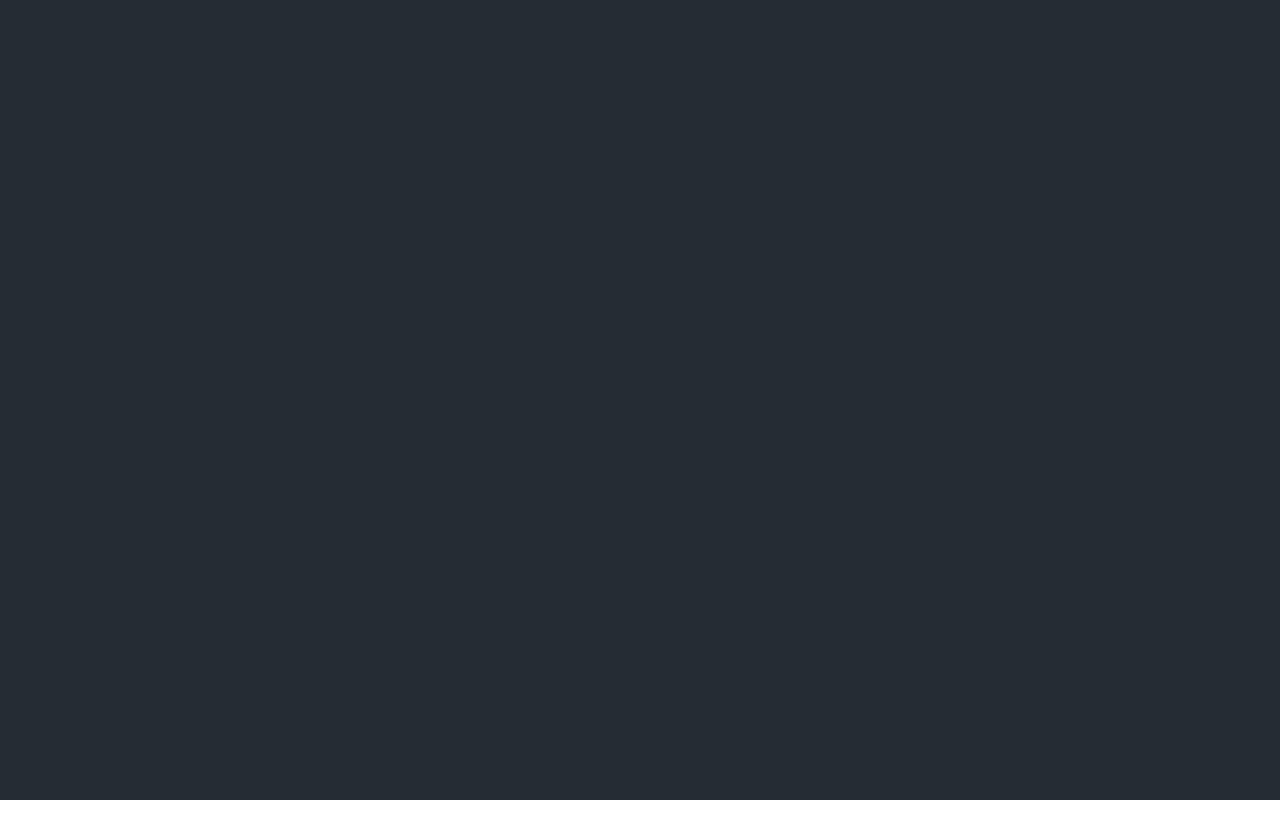
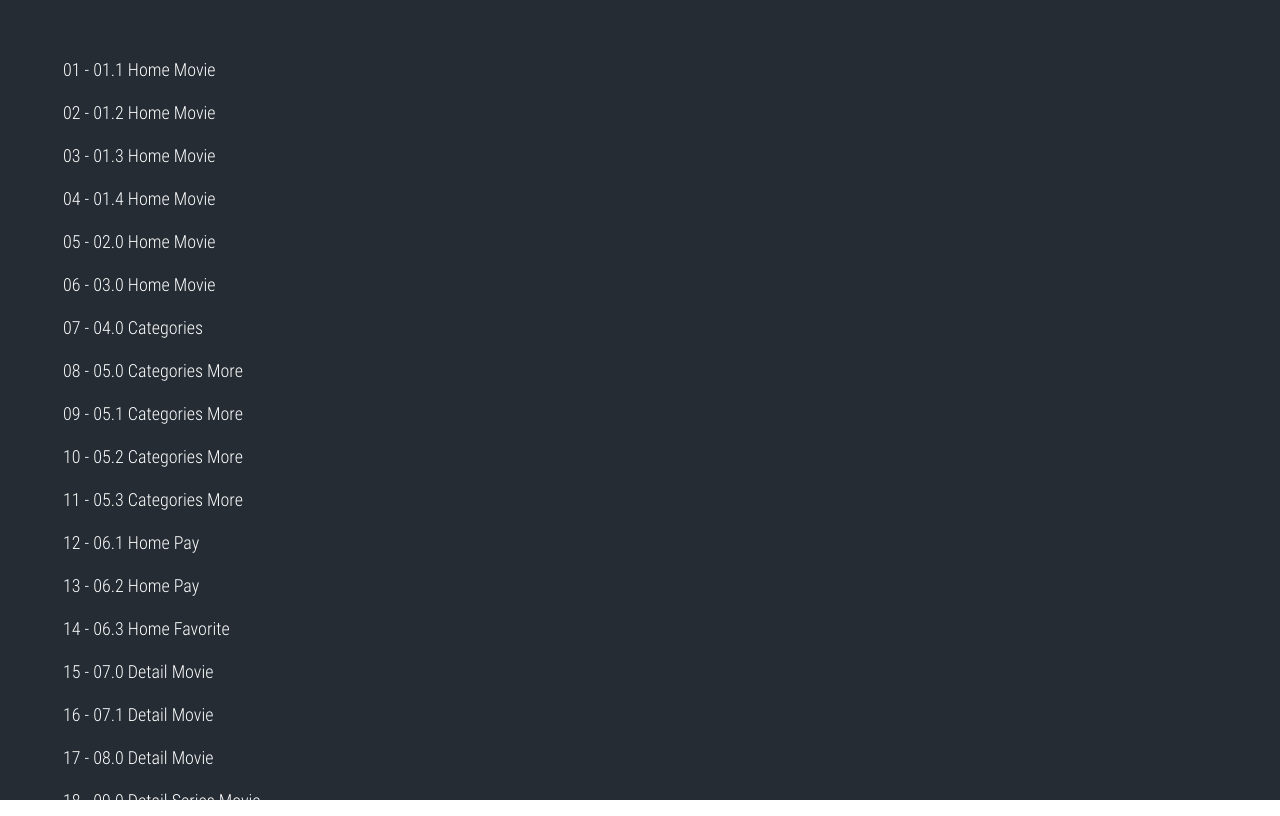
Before and after one commit to hellodoli/demo-new-ui-2020, a plain HTML site: page index.html in a window 1280 px wide. Drawn offline with Linux system fonts and the light colour scheme.

Commit message:
Updated code css

```diff
--- a/css/main.css
+++ b/css/main.css
@@ -1,8 +1,23 @@
 /******************************************************
-Teamplate:
+Teamplate: Demo WebBox
 Author: Thanh Nguyen
 Create_at: 04/05/2019 11:45
 *******************************************************/
+/*-----------------------------------------------------
+	00. Style General
+	01. Home Movie
+	02. Home Pay
+	03. Home Favorite
+	04. Categories
+	05. Categories More
+	06.	Details Movie
+	07.	Details Series Movie
+	08. Search Movie
+------------------------------------------------------*/
+
+/*----------------------------------------------------
+				00. Style General
+-----------------------------------------------------*/
 @font-face {
 	font-family: 'RobotoCondensed-Regular';
 	src: url('../fonts/RobotoCondensed-Regular.eot');
@@ -19,20 +34,29 @@ Create_at: 04/05/2019 11:45
 }
 body{
 	color: #333;
-	font-size: 1rem;
+	font-size: 18px;
 	font-family: 'RobotoCondensed-Light';
 }
 img{
 	max-width: 100%;
 	height: auto;
-	-webkit-transition: all .4s ease;
-	   -moz-transition: all .4s ease;
-	    -ms-transition: all .4s ease;
-	     -o-transition: all .4s ease;
-	        transition: all .4s ease;
+	-webkit-transition: all .3s ease;
+	   -moz-transition: all .3s ease;
+	    -ms-transition: all .3s ease;
+	     -o-transition: all .3s ease;
+	        transition: all .3s ease;
 }
 ul{
+	list-style: none;
 	padding: 0;
+	margin: 0 auto;
+}
+a{
+	color: #fff;
+}
+a:hover, a:focus{
+	color: #ff0;
+	text-decoration: none;
 }
 p{
 	margin-bottom: 0;
@@ -41,23 +65,54 @@ h1, h2, h3, h4, h5, h6{
 	font-family: 'RobotoCondensed-Regular';
 	line-height: normal;
 }
-
-/*******************************************************
-					PAGE-SECTION-TITLE
-/*******************************************************/
 .content-section{
 	background-color: #252c34;
 	height: 100vh;
+	padding: 3rem;
 	width: 100vw;
 }
-.key-area{
-	width: 100%;
-	height: 100%;
+.list-layout{
+	height: 768px;
+    overflow: hidden;
+    overflow-y: auto;
+    transition: all .4s ease;
 }
-.key-area .table{
-	margin: 0 auto;
-	width: 50%;
+.list-layout ul li a{
+	display: block;
+	padding: .5rem 0;
 }
-/*******************************************************
-					LINE-SECTION-TITLE
-/*******************************************************/
+/*----------------------------------------------------
+				00. Style General
+-----------------------------------------------------*/
+
+/*----------------------------------------------------
+				01. Home Movie
+-----------------------------------------------------*/
+
+/*----------------------------------------------------
+				02. Home Pay
+-----------------------------------------------------*/
+
+/*----------------------------------------------------
+				03. Home Favorite
+-----------------------------------------------------*/
+
+/*----------------------------------------------------
+				04. Categories
+-----------------------------------------------------*/
+
+/*----------------------------------------------------
+				05. Categories More
+-----------------------------------------------------*/
+
+/*----------------------------------------------------
+				06.	Details Movie
+-----------------------------------------------------*/
+
+/*----------------------------------------------------
+				07.	Details Series Movie
+-----------------------------------------------------*/
+
+/*----------------------------------------------------
+				08. Search Movie
+-----------------------------------------------------*/
--- a/index.html
+++ b/index.html
@@ -14,28 +14,81 @@
 	<body>
 		<section class="content-section">
 			<div class="container-fluid">
-				<div class="row align-items-center">
-					<div class="key-area">
-						<!-- <table class="table table-borderless">
-						  	<tbody>
-						    	<tr>
-							      	<td></td>
-							      	<td>Key Up 0</td>
-							      	<td></td>
-						    	</tr>
-							    <tr>
-							      	<td>Key Left 0</td>
-							      	<td>Key Enter 0</td>
-							      	<td>Key Right 0</td>
-							    </tr>
-							    <tr>
-							      	<td></td>
-							      	<td>Key Down 0</td>
-							      	<td></td>
-							    </tr>
-						  	</tbody>
-						</table> -->
-					</div>
+				<div class="list-layout">
+					<ul>
+						<li>
+							<a href="#!" title="01.1 Home Movie" target="_blank">01 - 01.1 Home Movie</a>
+						</li>
+						<li>
+							<a href="#!" title="01.2 Home Movie" target="_blank">02 - 01.2 Home Movie</a>
+						</li>
+						<li>
+							<a href="#!" title="01.3 Home Movie" target="_blank">03 - 01.3 Home Movie</a>
+						</li>
+						<li>
+							<a href="#!" title="01.4 Home Movie" target="_blank">04 - 01.4 Home Movie</a>
+						</li>
+						<li>
+							<a href="#!" title="02.0 Home Movie" target="_blank">05 - 02.0 Home Movie</a>
+						</li>
+						<li>
+							<a href="#!" title="03.0 Home Movie" target="_blank">06 - 03.0 Home Movie</a>
+						</li>
+						<li>
+							<a href="#!" title="04.0 Categories" target="_blank">07 - 04.0 Categories</a>
+						</li>
+						<li>
+							<a href="#!" title="05.0 Categories More" target="_blank">08 - 05.0 Categories More</a>
+						</li>
+						<li>
+							<a href="#!" title="05.1 Categories More" target="_blank">09 - 05.1 Categories More</a>
+						</li>
+						<li>
+							<a href="#!" title="05.2 Categories More" target="_blank">10 - 05.2 Categories More</a>
+						</li>
+						<li>
+							<a href="#!" title="05.3 Categories More" target="_blank">11 - 05.3 Categories More</a>
+						</li>
+						<li>
+							<a href="#!" title="06.1 Home Pay" target="_blank">12 - 06.1 Home Pay</a>
+						</li>
+						<li>
+							<a href="#!" title="06.2 Home Pay" target="_blank">13 - 06.2 Home Pay</a>
+						</li>
+						<li>
+							<a href="#!" title="06.3 Home Favorite" target="_blank">14 - 06.3 Home Favorite</a>
+						</li>
+						<li>
+							<a href="#!" title="07.0 Detail Movie" target="_blank">15 - 07.0 Detail Movie</a>
+						</li>
+						<li>
+							<a href="#!" title="07.1 Detail Movie" target="_blank">16 - 07.1 Detail Movie</a>
+						</li>
+						<li>
+							<a href="#!" title="08.0 Detail Movie" target="_blank">17 - 08.0 Detail Movie</a>
+						</li>
+						<li>
+							<a href="#!" title="09.0 Detail Series Movie" target="_blank">18 - 09.0 Detail Series Movie</a>
+						</li>
+						<li>
+							<a href="#!" title="09.1 Detail Series Movie" target="_blank">19 - 09.1 Detail Series Movie</a>
+						</li>
+						<li>
+							<a href="#!" title="10.0 Detail Series Movie" target="_blank">20 - 10.0 Detail Series Movie</a>
+						</li>
+						<li>
+							<a href="#!" title="11.0 Detail Series Movie" target="_blank">21 - 11.0 Detail Series Movie</a>
+						</li>
+						<li>
+							<a href="#!" title="12.0 Home Movie" target="_blank">22 - 12.0 Home Movie</a>
+						</li>
+						<li>
+							<a href="#!" title="13.0 Search Movie" target="_blank">23 - 13.0 Search Movie</a>
+						</li>
+						<li>
+							<a href="#!" title="14.0 Search Movie" target="_blank">24 - 14.0 Search Movie</a>
+						</li>
+					</ul>
 				</div>
 			</div>
 		</section>
```
Also changed, not shown: images/logo-global.png (added).
